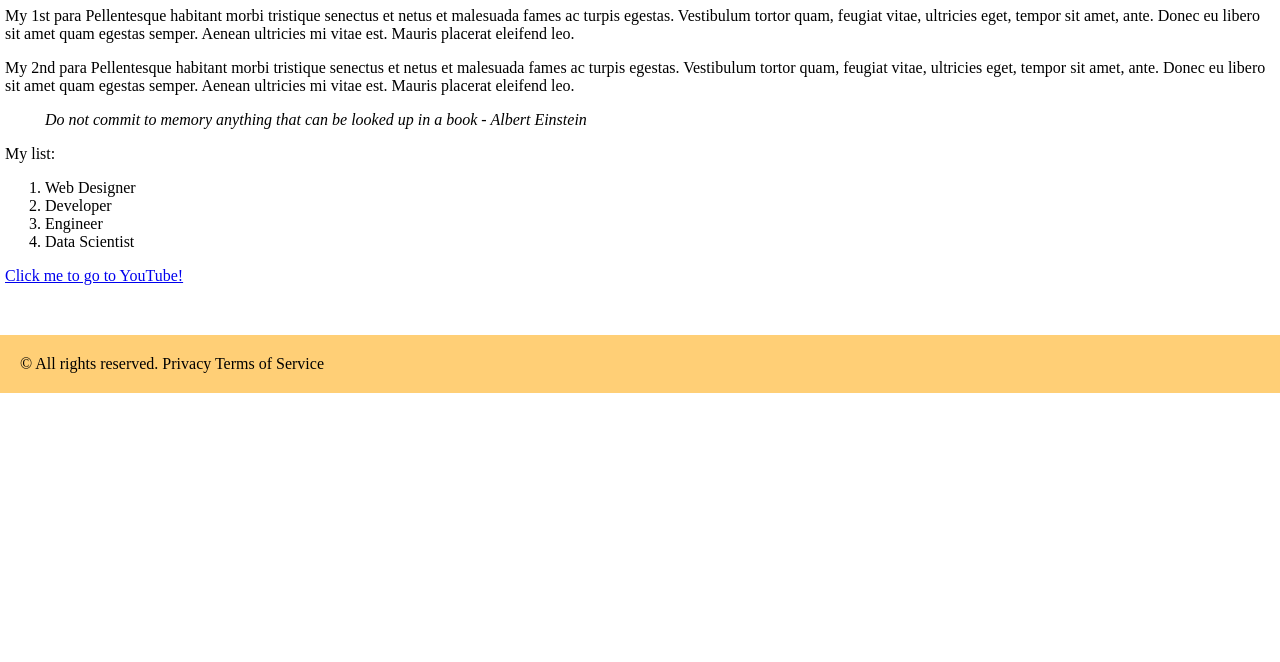
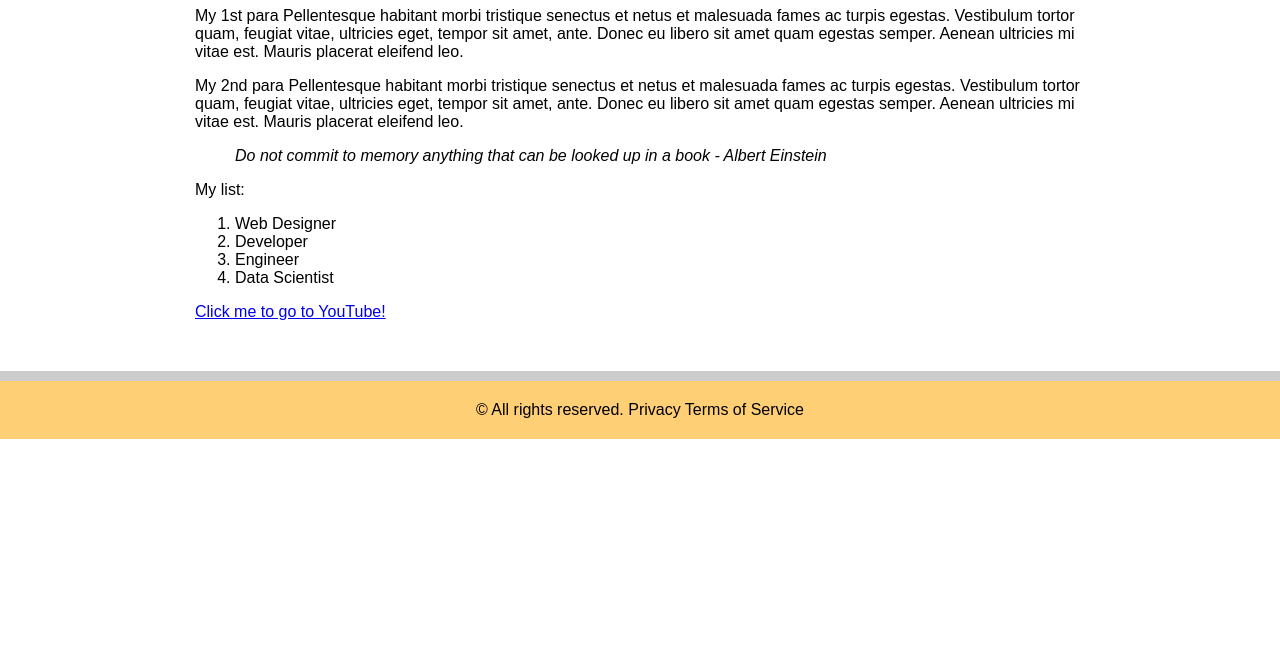
Before and after one commit to haydnady/MyFirstSite, a plain HTML site: page index.html in a window 1280 px wide. Shown: the part 138-800 px from the top of the page. Drawn offline with Linux system fonts and the light colour scheme.

Commit message:
Fixed paged names and formatted home page to look better

```diff
--- a/css/style.css
+++ b/css/style.css
@@ -1,6 +1,7 @@
 body{
     background-color: #ffffff;
     margin: 0px;
+    font-family: sans-serif;
 }
 
 header{
@@ -14,6 +15,10 @@ header{
     /* margin: 0 0 5px 0; */
 }
 
+*{
+    box-sizing: border-box;
+}
+
 main{
     background-color: #ffffff;
     padding: 5px;
@@ -21,6 +26,11 @@ main{
     padding-bottom: 50px;
     /* Shorthand */
     /* padding: 20px 5px 50px 5px; */
+    width: 900px;
+    margin-top: 0px;
+    margin-left: auto;
+    margin-bottom: 0px;
+    margin-right: auto;
 }
 
 blockquote{
@@ -30,6 +40,8 @@ blockquote{
 footer{
     background-color: #ffcf76;
     padding: 20px;
+    border-top: 10px solid #cccccc;
+    text-align: center;
 }
 
 .navbar
```
Also changed, not shown: contact.html (+1 -1 lines), indoors.html (+1 -1 lines), nature.html (+1 -1 lines).
